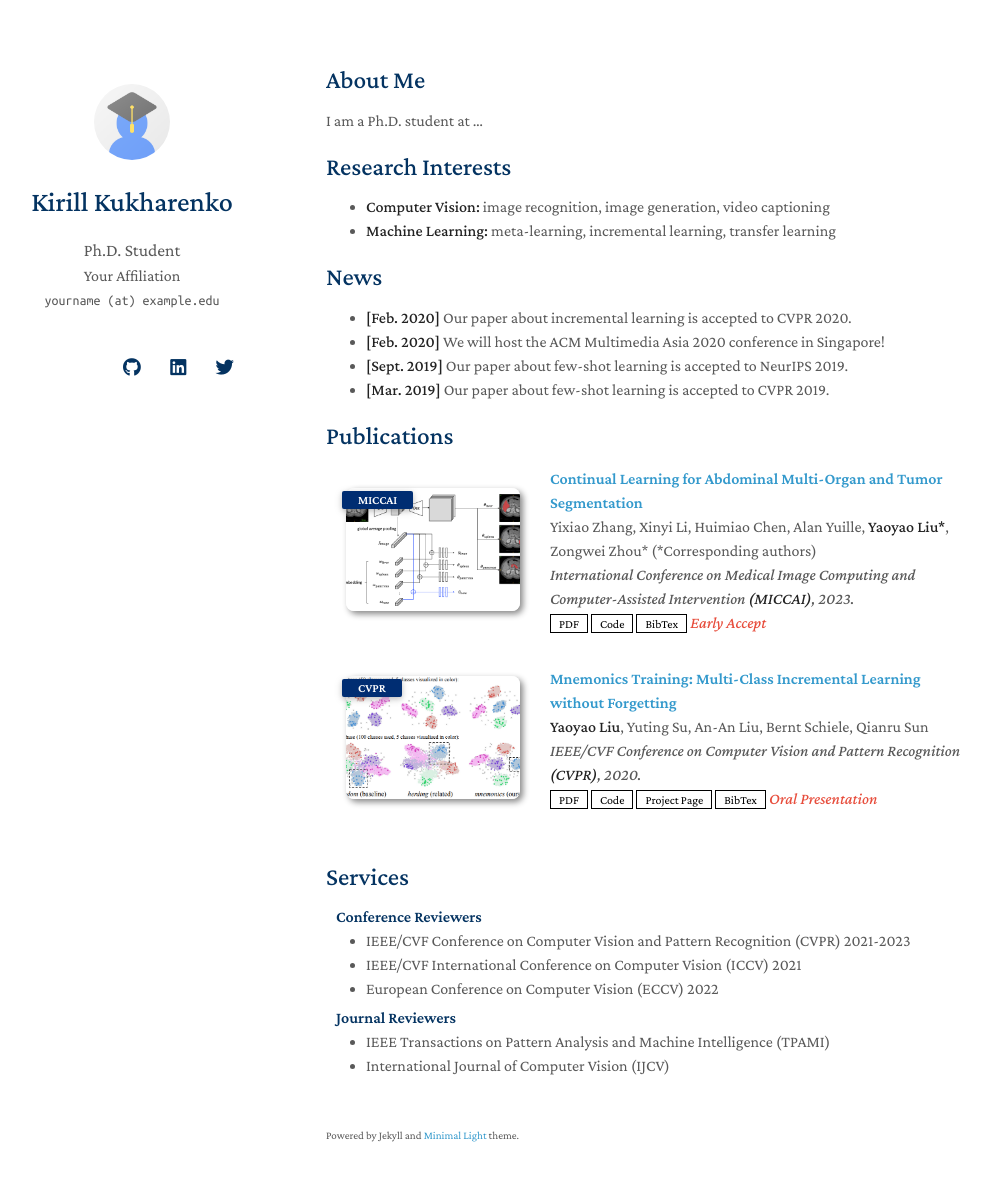
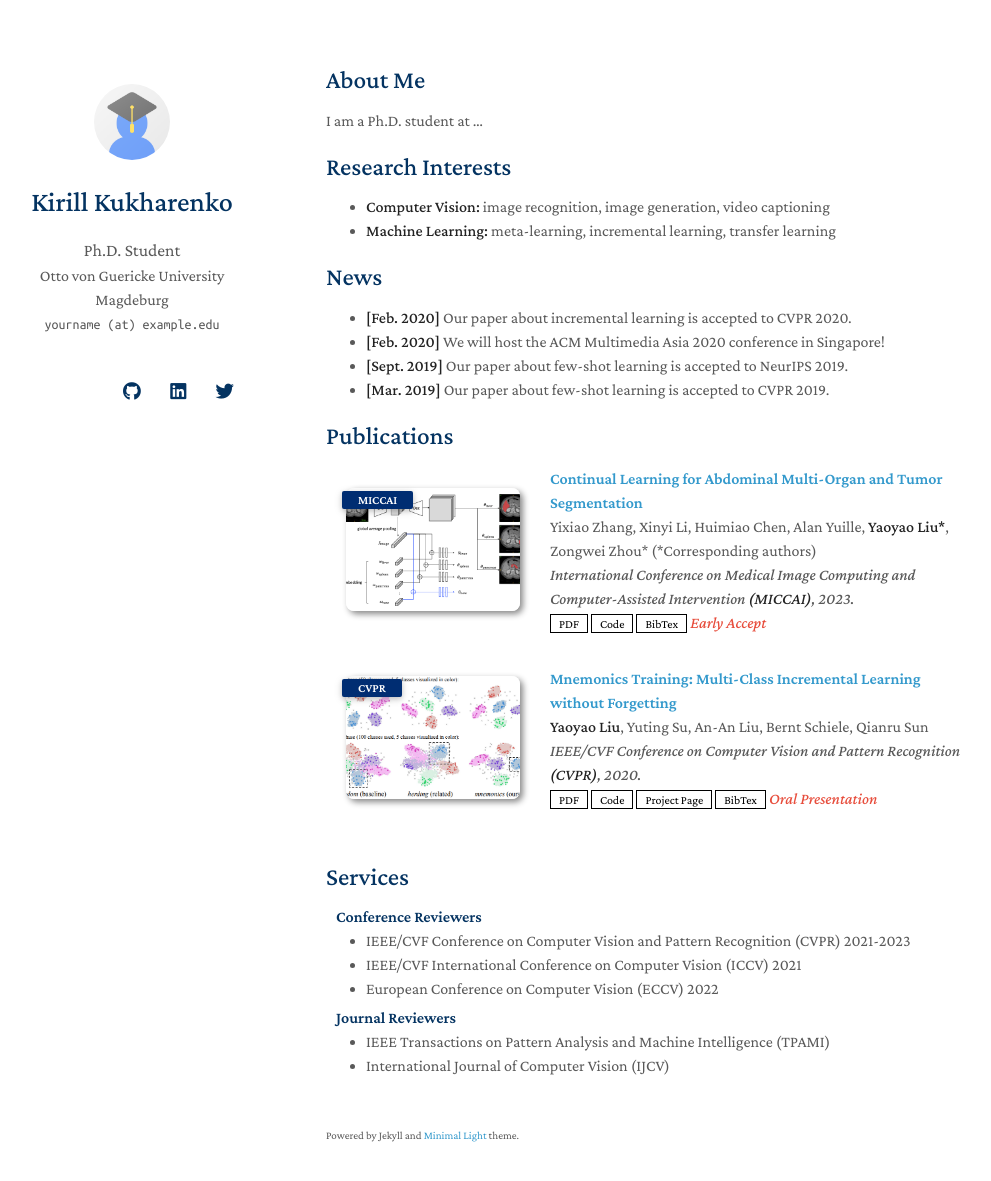
Before and after one commit to kirill-kukharenko/kirill-kukharenko.github.io, a Jekyll site: the page built from index.md, in a window 1280 px wide and 1216 px high. Shown: the top 1181 px of the window, without its empty margins (144-1135 px from the left). Built offline with Jekyll 4.4.1, drawn with Linux system fonts in a browser that asks for light colours; nearby versions of some CDN libraries; a style sheet for code colours, icons or effects is not loaded; our own code applies the rules of GitHub Pages for plain Markdown files.

Commit message:
university

```diff
--- a/_config.yml
+++ b/_config.yml
@@ -1,7 +1,7 @@
 # Basic Information
 title: Kirill Kukharenko
 position: Ph.D. Student
-affiliation: Your Affiliation
+affiliation: Otto von Guericke University Magdeburg
 email: yourname (at) example.edu
 
 # Search Engine Optimization (SEO)
```
